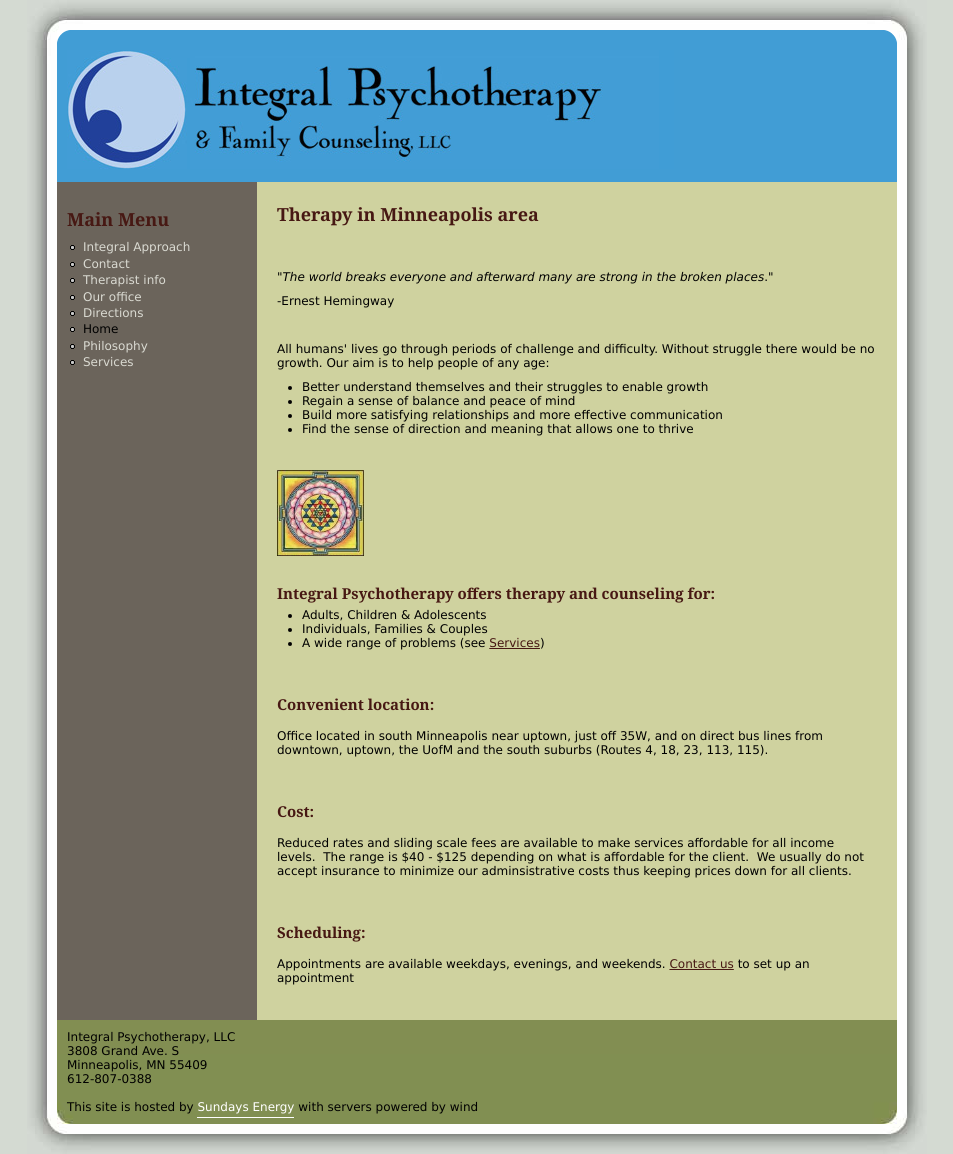
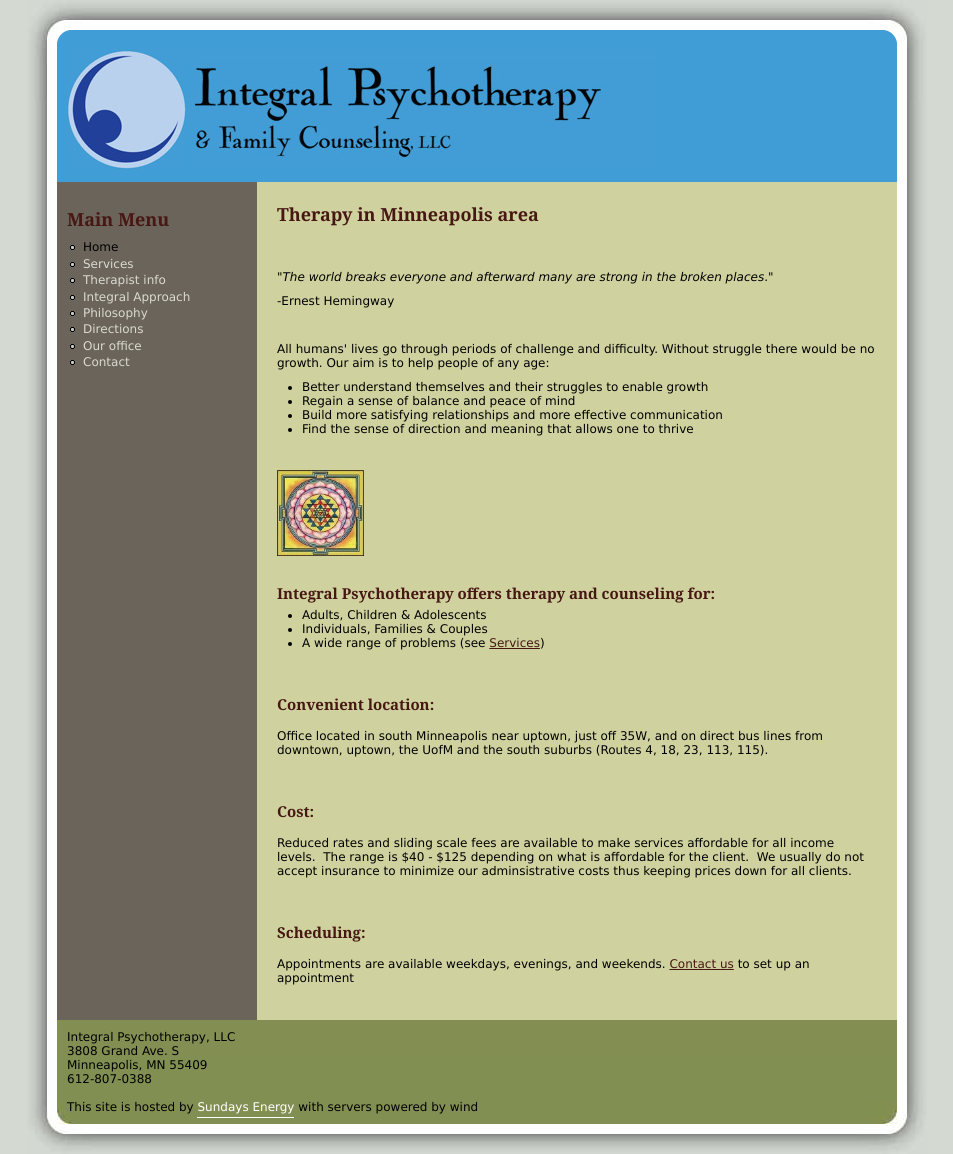
Before and after one commit to sundaysenergy/www.integral-therapy.com, a Jekyll site: the page built from index.html, in a window 1280 px wide. Shown: the whole page, without its empty margins (163-1116 px from the left). Built offline with Jekyll 4.4.1, drawn with Linux system fonts in a browser that asks for light colours; part of the change alters nothing that is shown.

```diff
--- a/_layouts/page.html
+++ b/_layouts/page.html
@@ -67,7 +67,7 @@
                       <div class="content">
 
                         <ul class="menu">
-                          {% assign pages_list = site.pages %}
+                          {% assign pages_list = site.weighted_pages %}
                           {% assign group = 'navigation' %}
                           {% include pages_list %}
                         </ul>
--- /dev/null
+++ b/_plugins/weighted_pages.rb
@@ -0,0 +1,17 @@
+# Generates a copy of site.pages as site.weighted_pages
+# with pages sorted by weight attribute. Pages with no
+# weight specified are placed after the pages with specified weight.
+
+module Jekyll
+
+  class WeightedPagesGenerator < Generator
+    safe true
+
+    def generate(site)
+      site.config['weighted_pages'] = site.pages.sort_by { |a|
+        a.data['weight'] ? a.data['weight'] : site.pages.length }
+    end
+
+  end
+
+end
```
